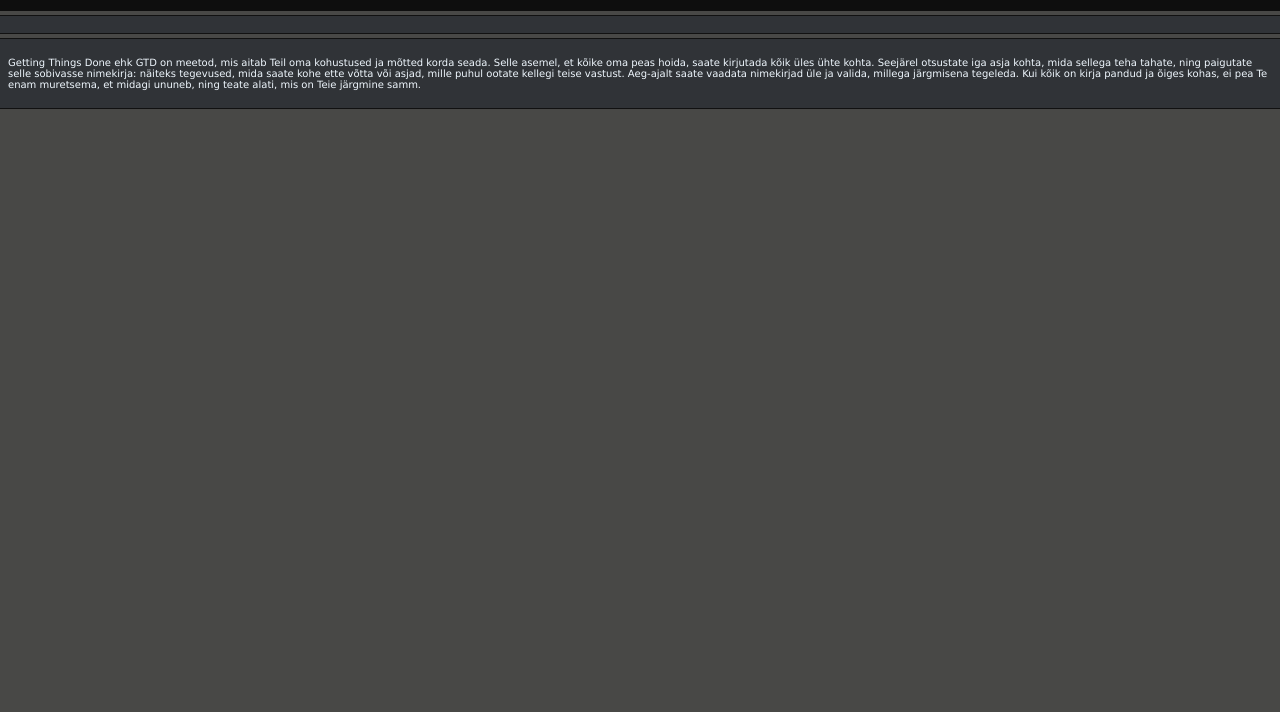
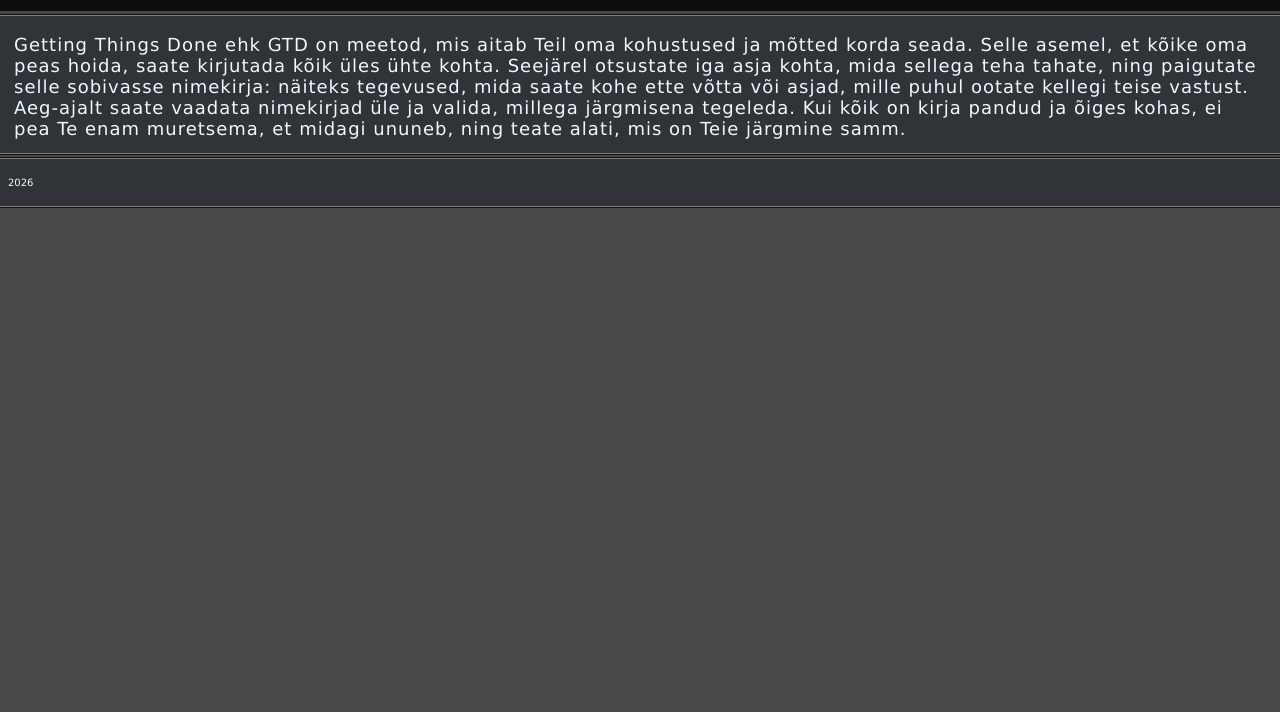
Before and after one commit to MihkelP100/Veebilehe-projekt, a plain HTML site: page index.html in a window 1280 px wide. Shown: the part 88-800 px from the top of the page. Drawn offline with Linux system fonts and the light colour scheme.

Commit message:
stiililised muutused

```diff
--- a/gtd.js
+++ b/gtd.js
@@ -114,7 +114,7 @@ function edit() {
     if (!valitudTekst) {
         return;
     }
-    // ei leidnud eriti lihtsat lahendust esialgu
+    // mingi lahendus vaja mõelda
 
     salvesta();
 }
--- a/index.html
+++ b/index.html
@@ -16,13 +16,11 @@
             <div class="top_inbox">
                 <a href="gtd.html">GTD</a>
                 <a href="kolmas.html">Meelespea</a>
+                <a href="">Getting things done meetodist lähemalt (väline link)</a>
             </div>
         </div>
         <div class="box">
-
-        </div>
-        <div class="box">
-            <p>Getting Things Done ehk GTD on meetod, mis aitab Teil oma kohustused
+            <p class="maintext">Getting Things Done ehk GTD on meetod, mis aitab Teil oma kohustused
             ja mõtted korda seada. Selle asemel, et kõike oma peas hoida, saate kirjutada
             kõik üles ühte kohta. Seejärel otsustate iga asja kohta, mida sellega teha
             tahate, ning paigutate selle sobivasse nimekirja: näiteks tegevused, mida
@@ -31,6 +29,9 @@
             järgmisena tegeleda. Kui kõik on kirja pandud ja õiges kohas, ei pea Te enam
             muretsema, et midagi ununeb, ning teate alati, mis on Teie järgmine samm. </p>
         </div>
+        <div class="box">
+            <p>2026</p>
+        </div>
 
     </body>
 
--- a/styles.css
+++ b/styles.css
@@ -25,6 +25,14 @@ a {
     color: #999;
     margin: 10px;
 }
+.maintext {
+    color: aliceblue;
+    font-family: Verdana, Geneva, Tahoma, sans-serif;
+    font-size: 18px;
+    margin: 6px;
+    margin-top: 10px;
+    letter-spacing: 1px;
+}
 
 .bar {
     background:linear-gradient(to left, #464343 0%,#77c2e5 50%, #464343 100%);
@@ -33,9 +41,10 @@ a {
 }
 .box {
     background:#303337;
-    border-color: #111;
+    border-color: #808080;
     border-width: 1px;
     border-style: solid;
+    box-shadow: 0 0 0 1px #111;
 
     height: 2px;
     margin: 4px;
```
Also changed, not shown: kolmas.html (+3 -3 lines).
